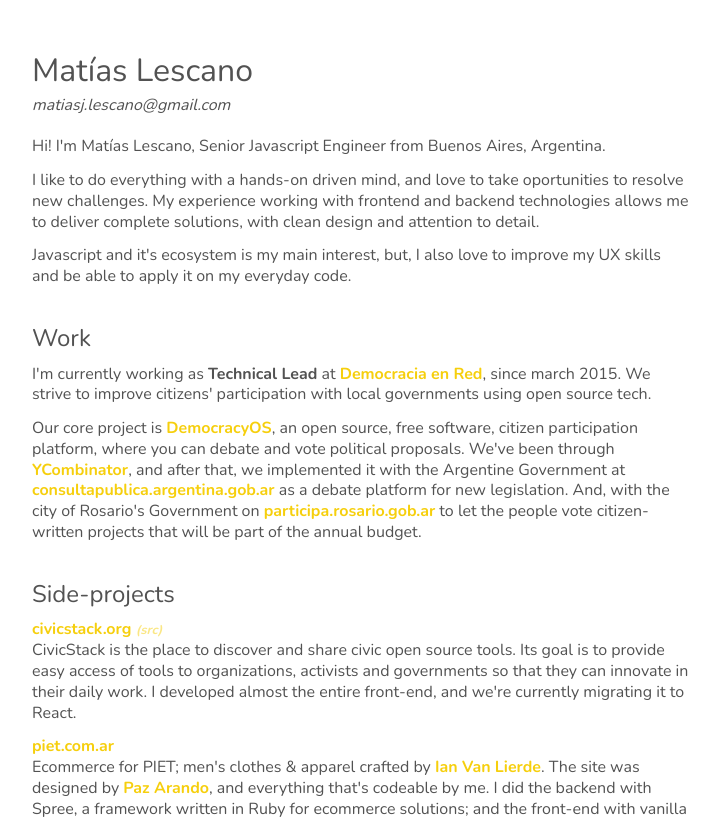
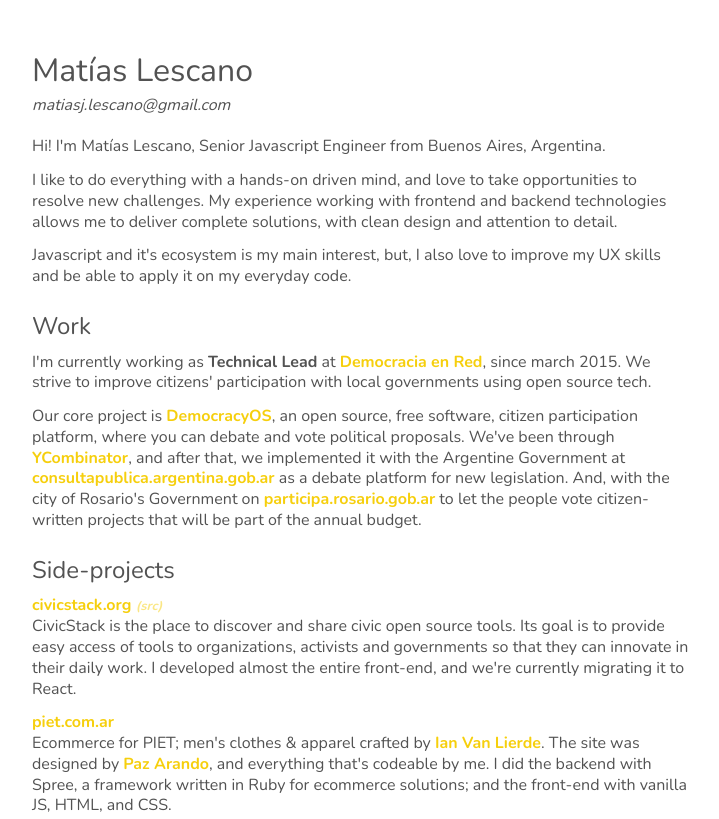
Before and after one commit to mjlescano/matiaslescano.com.ar, a Next.js app: page /cv in a window 1280 px wide. Shown: the top 819 px of the page, without its empty margins (278-997 px from the left). Built offline with nearby package versions, Linux system fonts and the light colour scheme.

Commit message:
fix typo

```diff
--- a/pages/cv.js
+++ b/pages/cv.js
@@ -60,7 +60,7 @@
       }
 
       h2 {
-        margin-top: 1.5em;
+        margin-top: 1em;
         margin-bottom: .3em;
         font-size: 1.5em;
         line-height: 1.4;
@@ -120,7 +120,7 @@
 
       Hi! I'm Matías Lescano, Senior Javascript Engineer from Buenos Aires, Argentina.
 
-      I like to do everything with a hands-on driven mind, and love to take  oportunities to resolve new challenges. My experience working with frontend and backend technologies allows me to deliver complete solutions, with clean design and attention to detail.
+      I like to do everything with a hands-on driven mind, and love to take  opportunities to resolve new challenges. My experience working with frontend and backend technologies allows me to deliver complete solutions, with clean design and attention to detail.
 
       Javascript and it's ecosystem is my main interest, but, I also love to improve my UX skills and be able to apply it on my everyday code.
 
@@ -189,7 +189,7 @@
       ### [matiaslescano.com.ar](https://matiaslescano.com.ar)
       my personal site.
 
-      ### [linkedin.com/in/matías-lescano-229533b3](https://ar.linkedin.com/in/matías-lescano-229533b3)
+      ### [linkedin.com/in/mjlescano](https://ar.linkedin.com/in/matías-lescano-229533b3)
       my LinkedIn profile, here's my entire work history and studies.
 
       ### [github.com/mjlescano](https://github.com/mjlescano)
```
